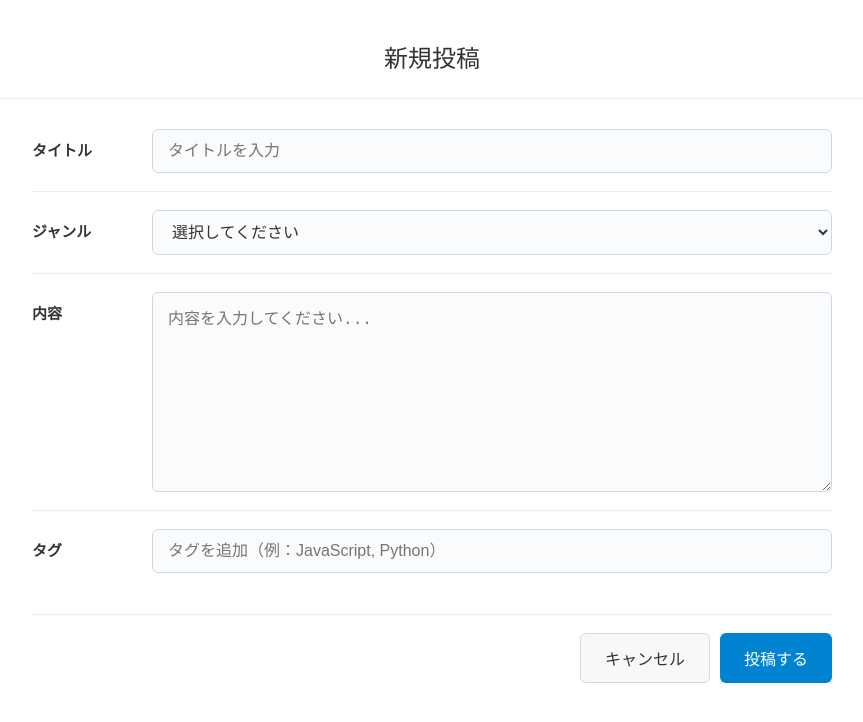
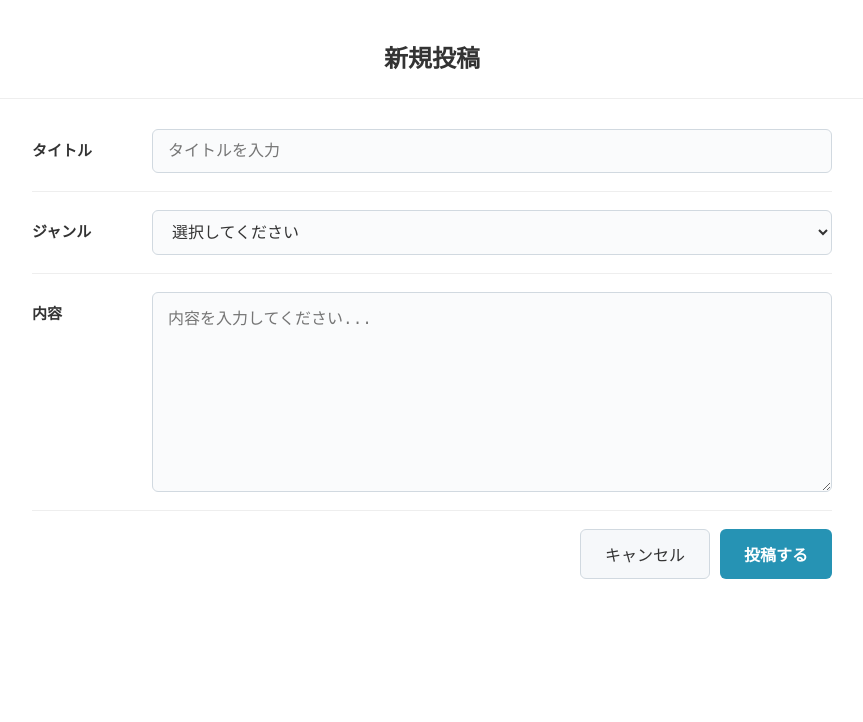
Before and after one commit to C6people/articles, a Vue app in the folder app/: page /post in a window 1280 px wide. Shown: the top 722 px of the page, without its empty margins (208-1071 px from the left). Built offline with nearby package versions, Linux system fonts and the light colour scheme; sample sign-in values are in the browser's storage; the HTML template or start-up script is replaced by a standard one.

Commit message:
fix:新規投稿画面のタグフィールドを削除しました

```diff
--- a/app/src/views/PostFormView.vue
+++ b/app/src/views/PostFormView.vue
@@ -165,7 +165,8 @@ onMounted(() => {
         </div>
       </div>
 
-      <div class="form-group">
+      <!-- ミスりそうなので残しておきます（緊急） -->
+      <!-- <div class="form-group">
         <label for="tags">タグ</label>
         <div class="field">
           <input
@@ -176,7 +177,7 @@ onMounted(() => {
           />
           <div class="error-msg"></div>
         </div>
-      </div>
+      </div> -->
 
       <div class="button-container">
         <button type="button" class="cancel-btn" @click="handleCancel">キャンセル</button>
@@ -189,7 +190,7 @@ onMounted(() => {
 <style scoped>
 /* 基本設定 */
 .post-container {
-  font-family: "Helvetica Neue", Arial, "Hiragino Kaku Gothic ProN", "Hiragino Sans", Meiryo, sans-serif;
+  font-family: sans-serif;
   background-color: #fff;
   color: #333;
   line-height: 1.6;
@@ -210,6 +211,7 @@ h1 {
   border-bottom: 1px solid #eee;
   padding-bottom: 20px;
   margin-bottom: 30px;
+  font-weight: bold;
 }
 
 /* 入力行のレイアウト */
@@ -268,7 +270,7 @@ input[type="text"]:focus,
 select:focus,
 textarea:focus {
   outline: none;
-  border-color: #0084d1;
+  border-color: #2693B4;
   background-color: #fff;
 }
 
@@ -306,13 +308,15 @@ input[type="submit"] {
 }
 
 input[type="submit"] {
-  background-color: #0084d1;
+  background-color: #2693B4;
   border: none;
   color: white;
+  font-weight: bold;
+  transition: background-color 0.3s;
 }
 
 input[type="submit"]:hover {
-  background-color: #0066a3;
+  background-color: #1b6a8c;
 }
 
 /* エラースタイル */
```
